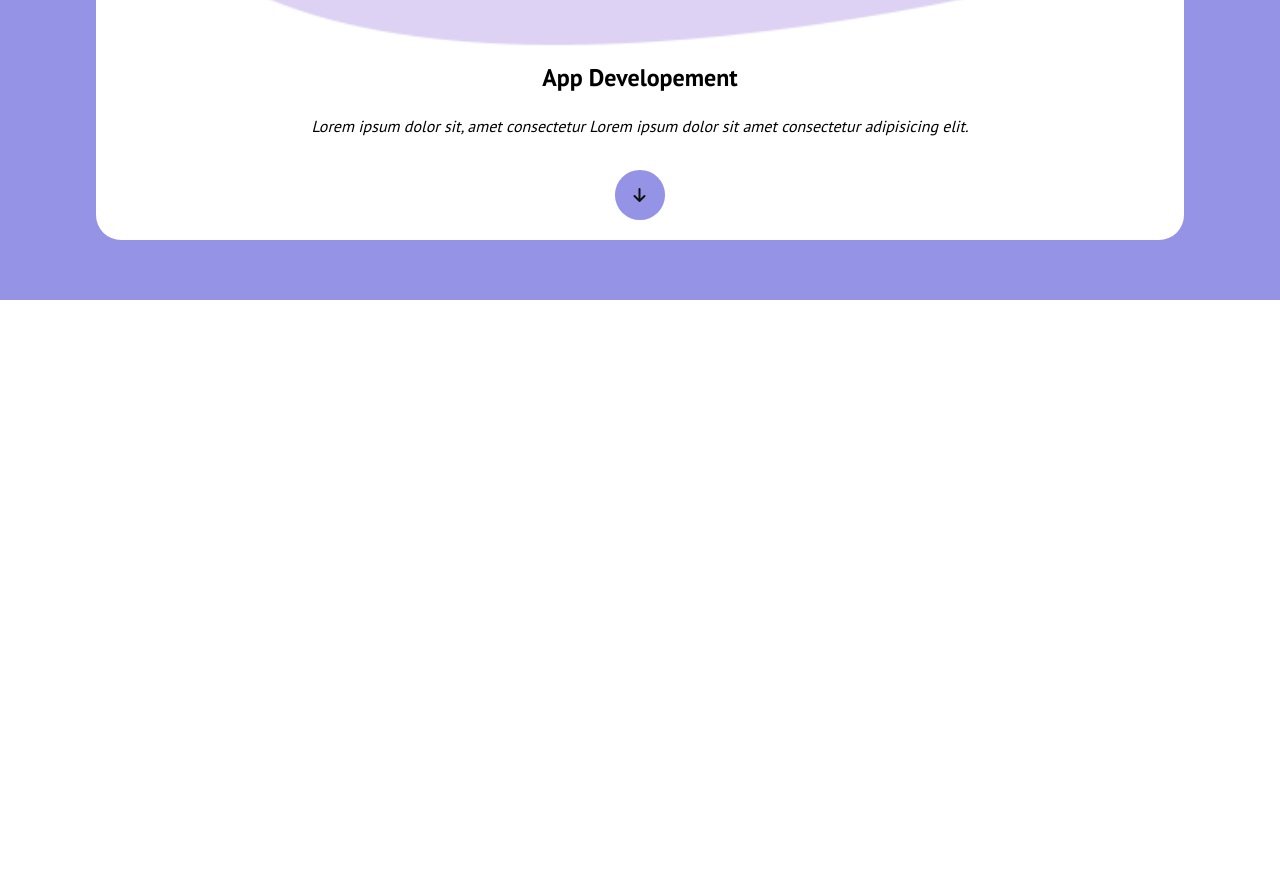
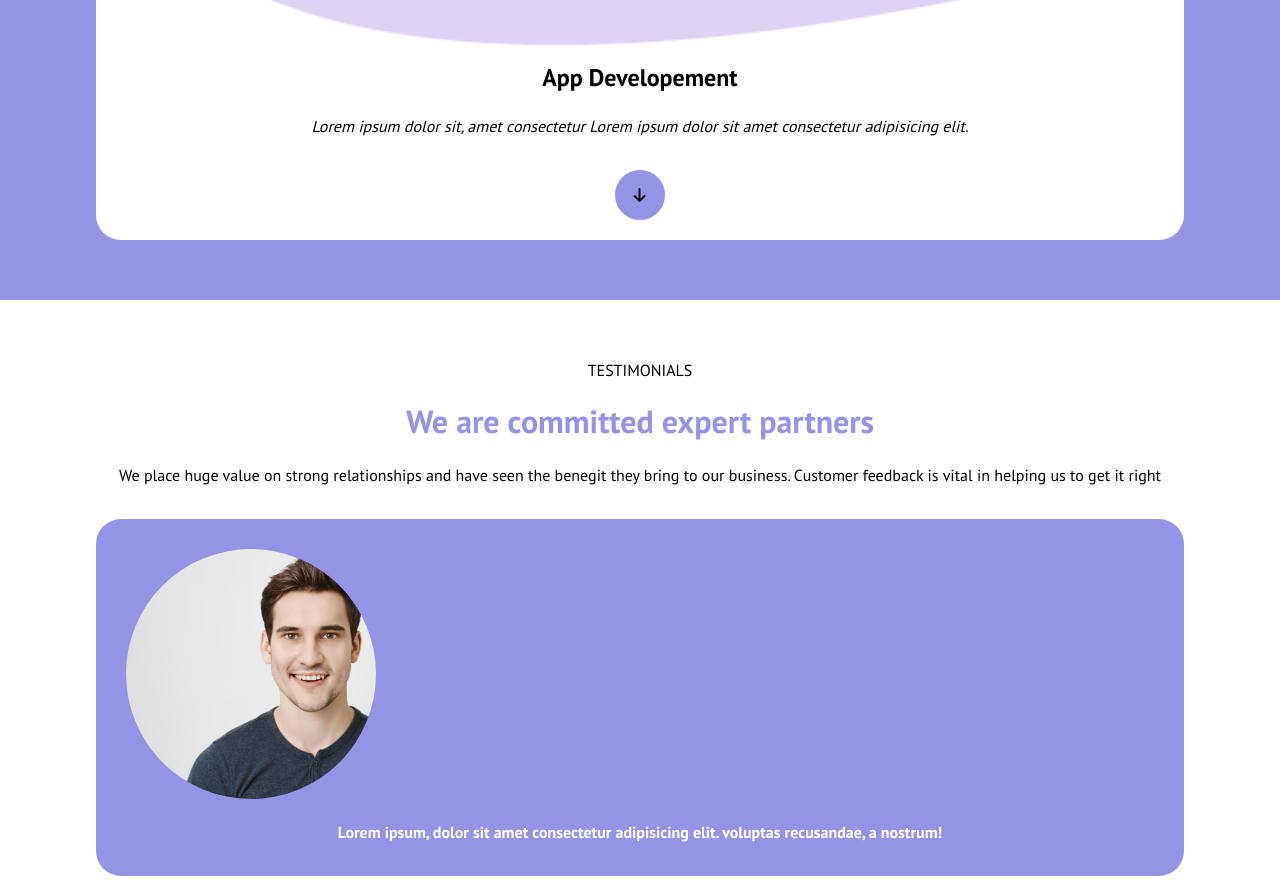
Before and after one commit to claudiuhuhulia/htmlcss-responsive-layout, a plain HTML site: page index.html in a window 1280 px wide. Shown: the part 4835-5731 px from the top of the page. Before the commit the page ends 5135 px from the top, so only its background shows below. Drawn offline with Linux system fonts and the light colour scheme.

Commit message:
circle_testimonials

```diff
--- a/index.html
+++ b/index.html
@@ -70,13 +70,23 @@
             </div>
         </div>
     </div>
-
-
     </section>
-
 
 <!-- TESTIMONIALS  -->
 
+    <div class="container">
+        <div class="testimonials">
+            TESTIMONIALS
+            <h1>We are committed expert partners</h1>
+            <p>We place huge value on strong relationships and have seen the benegit they bring to our business. Customer feedback is vital in helping us to get it right</p>
+            <div class="card team">
+                <div class="circle">
+                </div>
+                <p>Lorem ipsum, dolor sit amet consectetur adipisicing elit. voluptas recusandae, a nostrum!</p>
+            </div>
+
+        </div>
+    </div>
 <!-- BENEFITS -->
 
 <!-- ABOUS US -->
--- a/style.css
+++ b/style.css
@@ -106,3 +106,34 @@ color: #111111;
 padding: 0;
 padding-left: 4px;
 }
+.testimonials{
+    text-align: center;
+    padding-top: 40px;
+}
+.testimonials h1{
+    color: #9593e6;
+    padding-top: 20px;
+}
+.testimonials p{
+    color: black;
+}
+.team p{
+    color: white;
+}
+.team{
+    background-color: #9593e6;
+    display: flex;
+    justify-content: center;
+    flex-direction: column;
+}
+.team img{
+    margin-top: 0;
+    object-fit: contain;
+}
+.circle{
+    width: 250px;
+    height: 250px;
+    background-image: url(img/testimonial1.jpg);
+    border-radius: 50%;
+    background-size: cover;
+}
```
